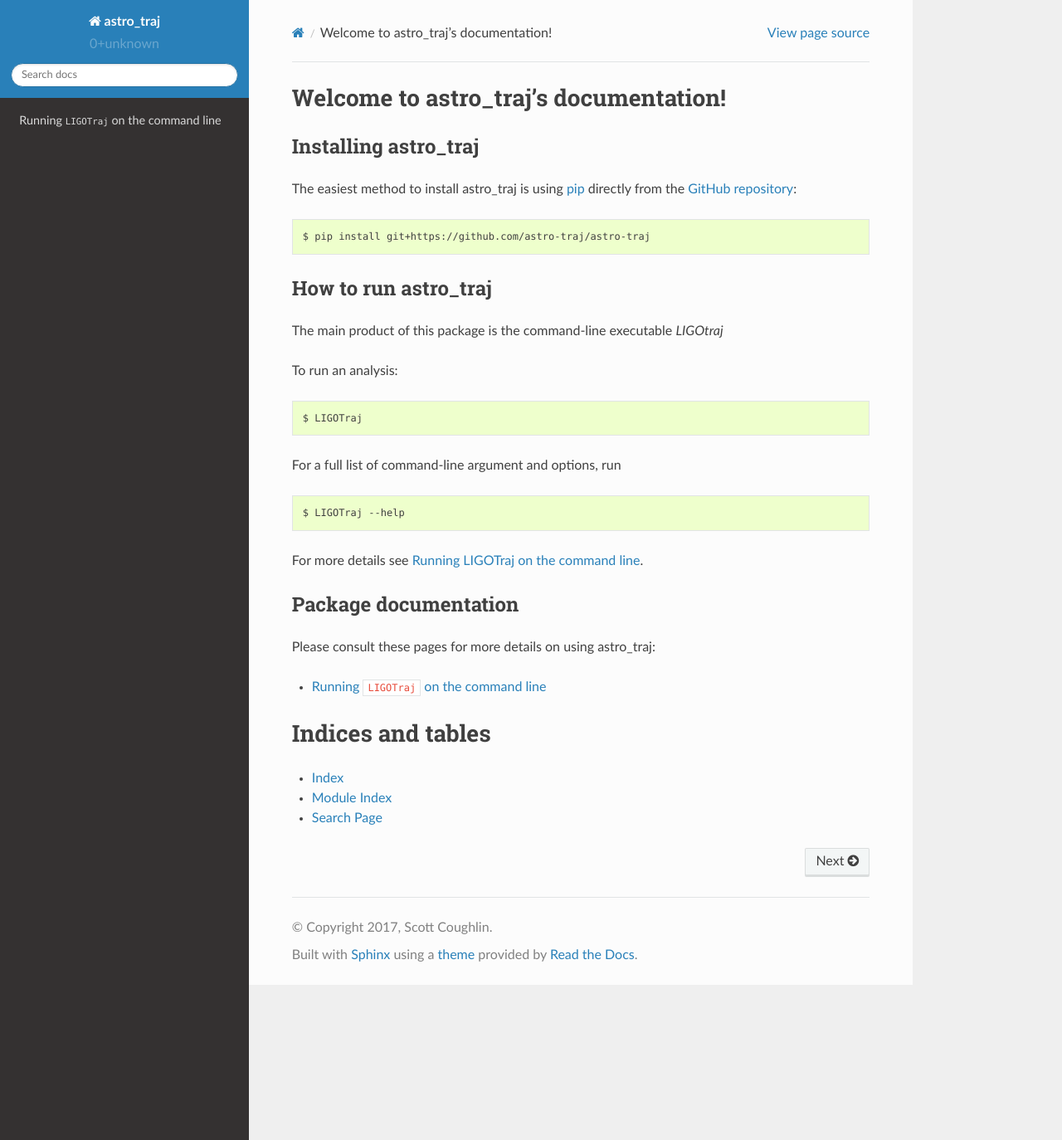
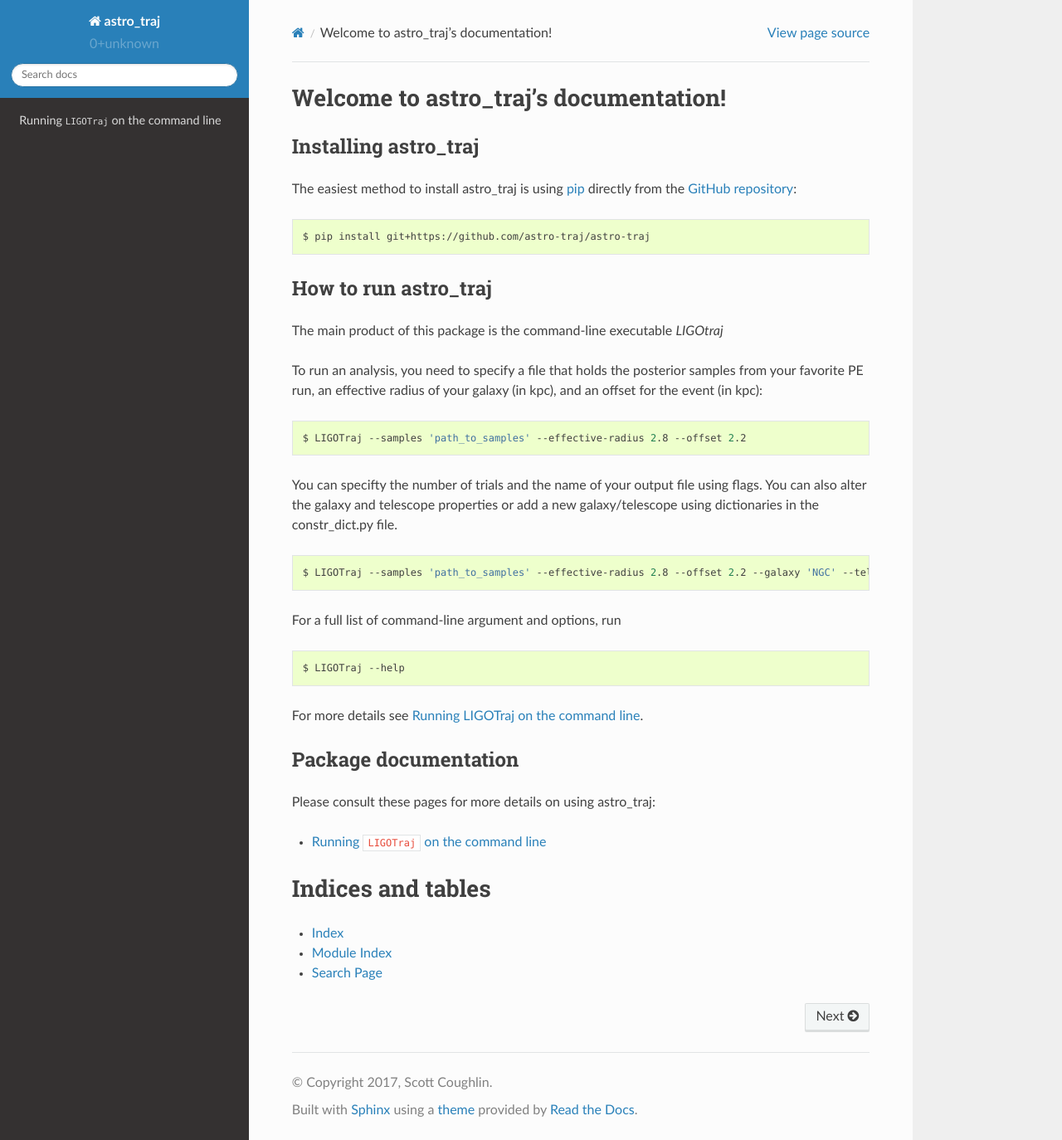
Before and after one commit to astro-traj/astro-traj, a Sphinx documentation site: the page built from docs/index.rst, in a window 1280 px wide and 1374 px high. Shown: the whole window at 83% size. Built offline with Sphinx 7.4.7 and the Read the Docs theme 2.0.0, drawn with Linux system fonts in a browser that asks for light colours.

Commit message:
changed documentation to reflect new code structure with added arguments

```diff
--- a/docs/index.rst
+++ b/docs/index.rst
@@ -22,11 +22,17 @@ How to run astro_traj
 
 The main product of this package is the command-line executable `LIGOtraj`
 
-To run an analysis:
+To run an analysis, you need to specify a file that holds the posterior samples from your favorite PE run, an effective radius of your galaxy (in kpc), and an offset for the event (in kpc):
 
 .. code-block:: bash
 
-   $ LIGOTraj
+   $ LIGOTraj --samples 'path_to_samples' --effective-radius 2.8 --offset 2.2
+
+You can specifty the number of trials and the name of your output file using flags. You can also alter the galaxy and telescope properties or add a new galaxy/telescope using dictionaries in the constr_dict.py file.
+
+.. code-block:: bash
+
+   $ LIGOTraj --samples 'path_to_samples' --effective-radius 2.8 --offset 2.2 --galaxy 'NGC' --telescope 'ESO' --trails 100 --outfile 'path_to_output'
 
 For a full list of command-line argument and options, run
 
```
Also changed, not shown: 1 other file.
